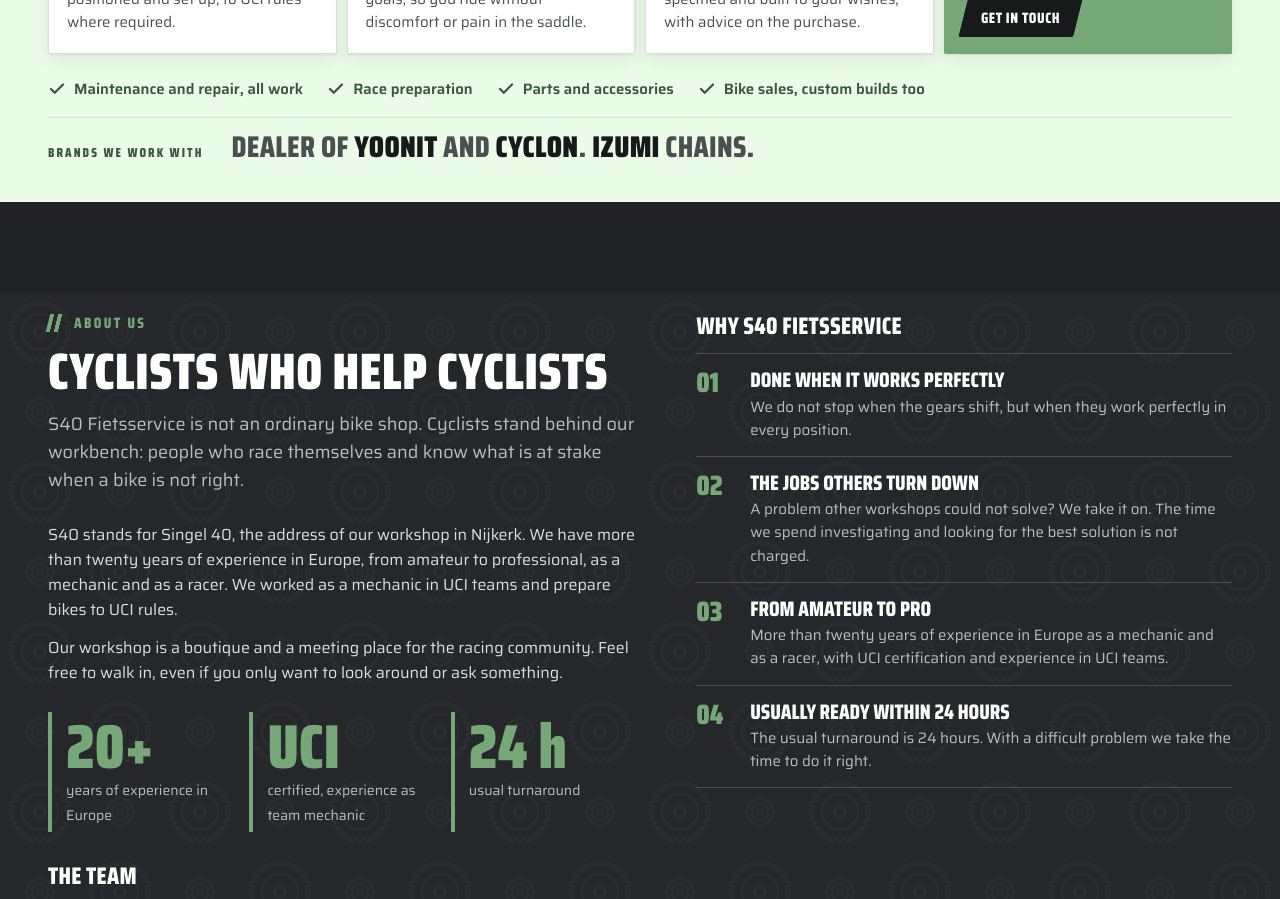
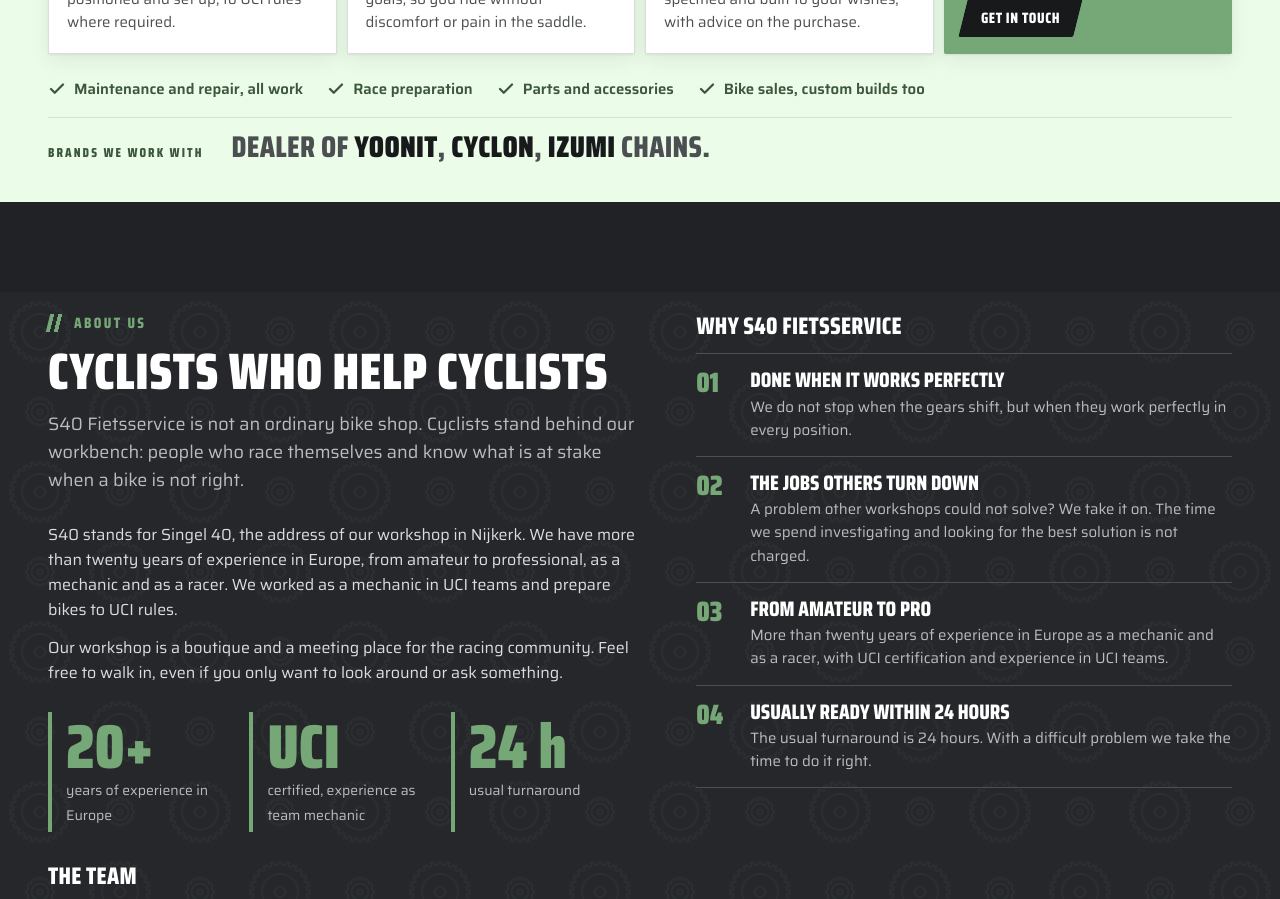
Before and after one commit to vittorionegri68-alt/s40-en, a React (Vite) app: page / in a window 1280 px wide. Shown: the part 1440-2339 px from the top of the page. Built offline with nearby package versions, Linux system fonts and the light colour scheme; no server answers.

Commit message:
Services: brands line wording (YOONIT, CyclOn, Izumi)
Co-Authored-By: Claude Sonnet 5.5 <noreply@anthropic.com>
Claude-Session: https://claude.ai/code/session_01QKpuWJdyj4XVYouhkTPa3Y

```diff
--- a/index.html
+++ b/index.html
@@ -82,7 +82,7 @@
           </ul>
           <p>Prices on request. Every bike and every job is different. Tell us what you ride and what needs to happen.</p>
           <ul><li>Maintenance and repair, all work</li><li>Race preparation</li><li>Parts and accessories</li><li>Bike sales, custom builds too</li></ul>
-          <p>Dealer of YOONIT and Cyclon. Izumi chains.</p>
+          <p>Dealer of YOONIT, CyclOn, Izumi chains.</p>
           <h2>Cyclists who help cyclists</h2>
           <p>S40 Fietsservice is not an ordinary bike shop. Cyclists stand behind our workbench: people who race themselves and know what is at stake when a bike is not right.</p>
           <p>S40 stands for Singel 40, the address of our workshop in Nijkerk. We have more than twenty years of experience in Europe, from amateur to professional, as a mechanic and as a racer. We worked as a mechanic in UCI teams and prepare bikes to UCI rules.</p>
--- a/src/config/copy.js
+++ b/src/config/copy.js
@@ -43,7 +43,7 @@ export const copy = {
     ],
     price: { title: "Prices on request", text: "Every bike and every job is different. Tell us what you ride and what needs to happen.", cta: "Get in touch" },
     also: ["Maintenance and repair, all work", "Race preparation", "Parts and accessories", "Bike sales, custom builds too"],
-    brands: "Dealer of YOONIT and Cyclon. Izumi chains.",
+    brands: "Dealer of YOONIT, CyclOn, Izumi chains.",
     brandsLabel: "Brands we work with",
   },
   about: {
--- a/src/sections/Services.jsx
+++ b/src/sections/Services.jsx
@@ -40,7 +40,7 @@ export default function Services() {
         <div className="brandline reveal">
           <p className="brandline__label">{c.brandsLabel}</p>
           <p className="brandline__text">
-            {c.brands.split(/(YOONIT|Cyclon|Izumi)/g).map((t, i) => (i % 2 ? <strong key={i}>{t}</strong> : t))}
+            {c.brands.split(/(YOONIT|CyclOn|Izumi)/gi).map((t, i) => (i % 2 ? <strong key={i}>{t}</strong> : t))}
           </p>
         </div>
       </div>
```
